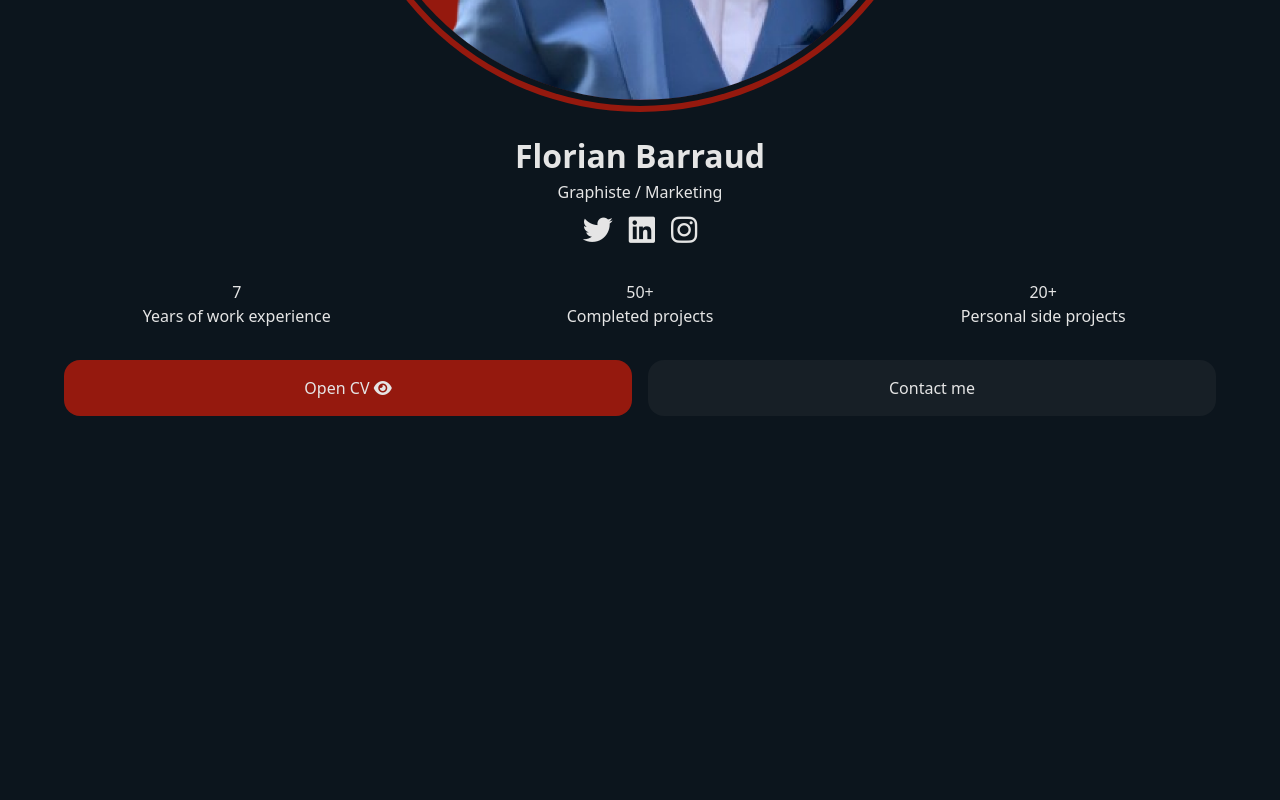
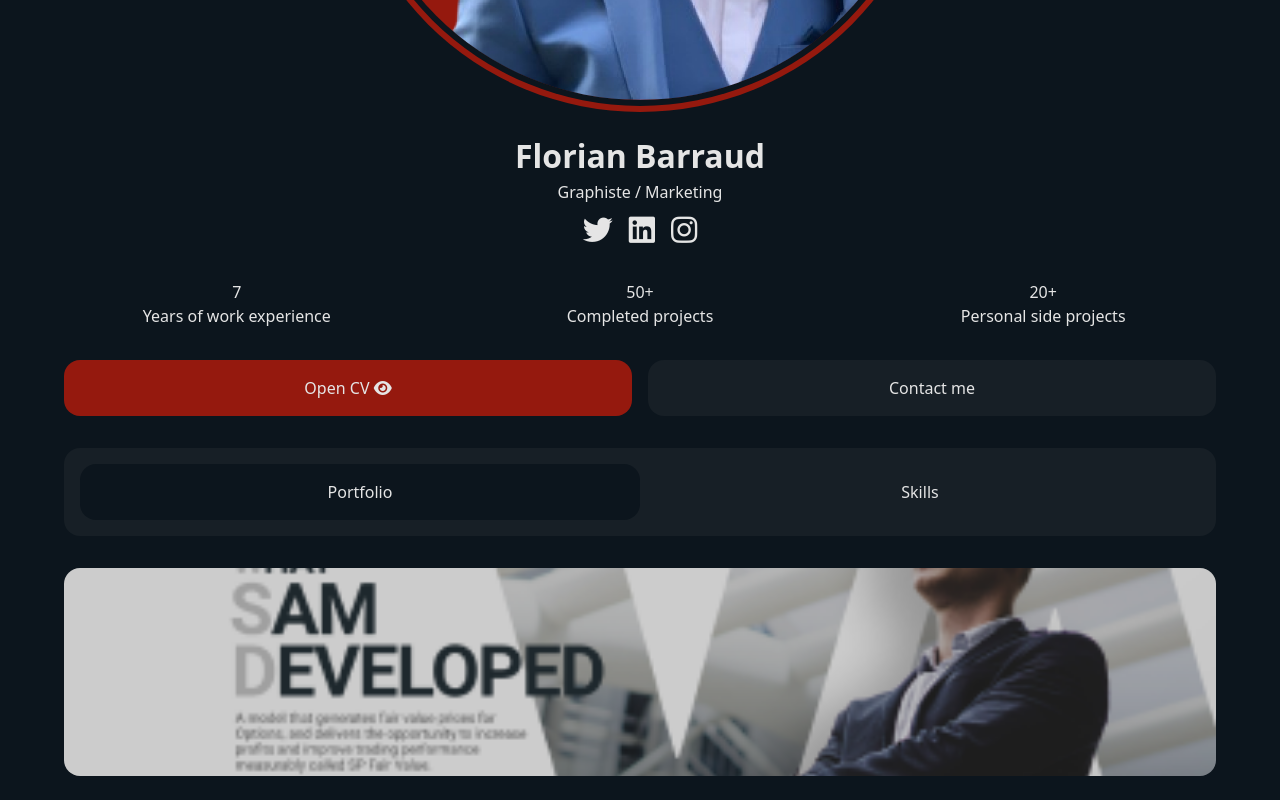
Before and after one commit to Jok-Rr/portfolio-barraud, a Next.js app: page / in a window 1280 px wide. Shown: the part 570-1370 px from the top of the page. Before the commit the page ends 1010 px from the top, so only its background shows below. Built offline with nearby package versions, Linux system fonts and the light colour scheme.

Commit message:
feat(project/skills): add project/skill section

```diff
--- /dev/null
+++ b/src/components/Project/Project.jsx
@@ -0,0 +1,51 @@
+import ProjectCard from './ProjectCard';
+import img from '../../../public/image/Rectangle 1.png';
+import { useState } from 'react';
+
+const Project = () => {
+    const [tabs, setTabs] = useState(true);
+
+    return (
+        <>
+            <div className="flex col-span-4 p-4 text-center bg-white dark:bg-myDarklight rounded-2xl">
+                <p
+                    className={`w-1/2 p-4 rounded-2xl ${tabs && 'bg-lightGrey dark:bg-myDarkblue '}`}
+                    onClick={() => {
+                        setTabs(true);
+                    }}
+                >
+                    Portfolio
+                </p>
+                <p
+                    className={`w-1/2 p-4 rounded-2xl ${!tabs && 'bg-lightGrey dark:bg-myDarkblue '}`}
+                    onClick={() => {
+                        setTabs(false);
+                    }}
+                >
+                    Skills
+                </p>
+            </div>
+            {tabs ? (
+                <div className="grid grid-cols-4 col-span-4 gap-4">
+                    <ProjectCard
+                        title={'SmarterTrading411'}
+                        subtitle={'Landing page of SmarterTrading411 created using wordPress'}
+                        urlSite={'https://google.com'}
+                        imgFile={img}
+                    />
+                </div>
+            ) : (
+                <>
+                    <div className="grid grid-cols-4 col-span-4 gap-4">
+                        <ProjectCard imgFile={img} />
+                    </div>
+                    <div className="grid grid-cols-4 col-span-4 gap-4">
+                        <ProjectCard imgFile={img} />
+                    </div>
+                </>
+            )}
+        </>
+    );
+};
+
+export default Project;
--- /dev/null
+++ b/src/components/Project/ProjectCard.jsx
@@ -0,0 +1,28 @@
+import Image from 'next/image';
+
+const ProjectCard = ({ title, subtitle, urlSite = false, imgFile }) => {
+    const handleClick = () => {
+        urlSite && window.open(urlSite, '_ blank');
+    };
+
+    return (
+        <>
+            <div
+                className="relative flex col-span-4 overflow-hidden text-white cursor-pointer h-52 group/card isolate rounded-2xl"
+                onClick={handleClick}
+            >
+                <Image
+                    src={imgFile}
+                    className={'object-cover w-full transition duration-300 ease-in-out lg:group-hover/card:scale-125'}
+                />
+                <div className="hidden lg:absolute lg:top-0 lg:left-0 lg:flex bg-myRed/[.80] lg:h-full lg:w-full lg:items-center lg:flex-col lg:justify-center lg:opacity-0 lg:backdrop-blur-md lg:transition lg:duration-300 lg:ease-in-out lg:group-hover/card:opacity-100">
+                    <h2>{title}</h2>
+                    <p className="mb-4">{subtitle}</p>
+                    <i class="fa-solid fa-link-simple p-4 bg-white rounded-full text-lightText dark:text-darkText dark:bg-myDarklight"></i>
+                </div>
+            </div>
+        </>
+    );
+};
+
+export default ProjectCard;
--- a/src/pages/index.js
+++ b/src/pages/index.js
@@ -8,6 +8,7 @@ export default function Home() {
         <>
             <DarkMode />
             <ProfilePic />
+            <Project />
         </>
     );
 }
```
Also changed, not shown: .prettierrc.js (added), public/image/Rectangle 1.png (added).
